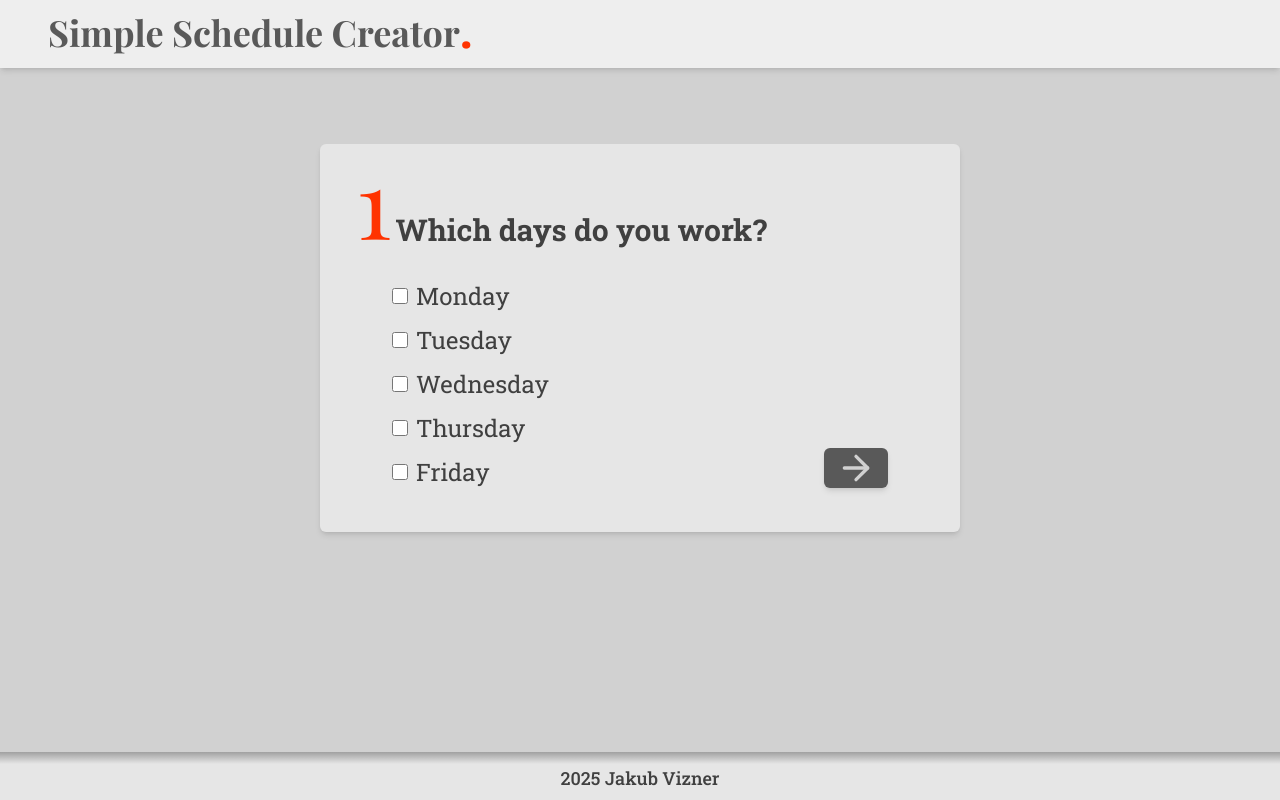
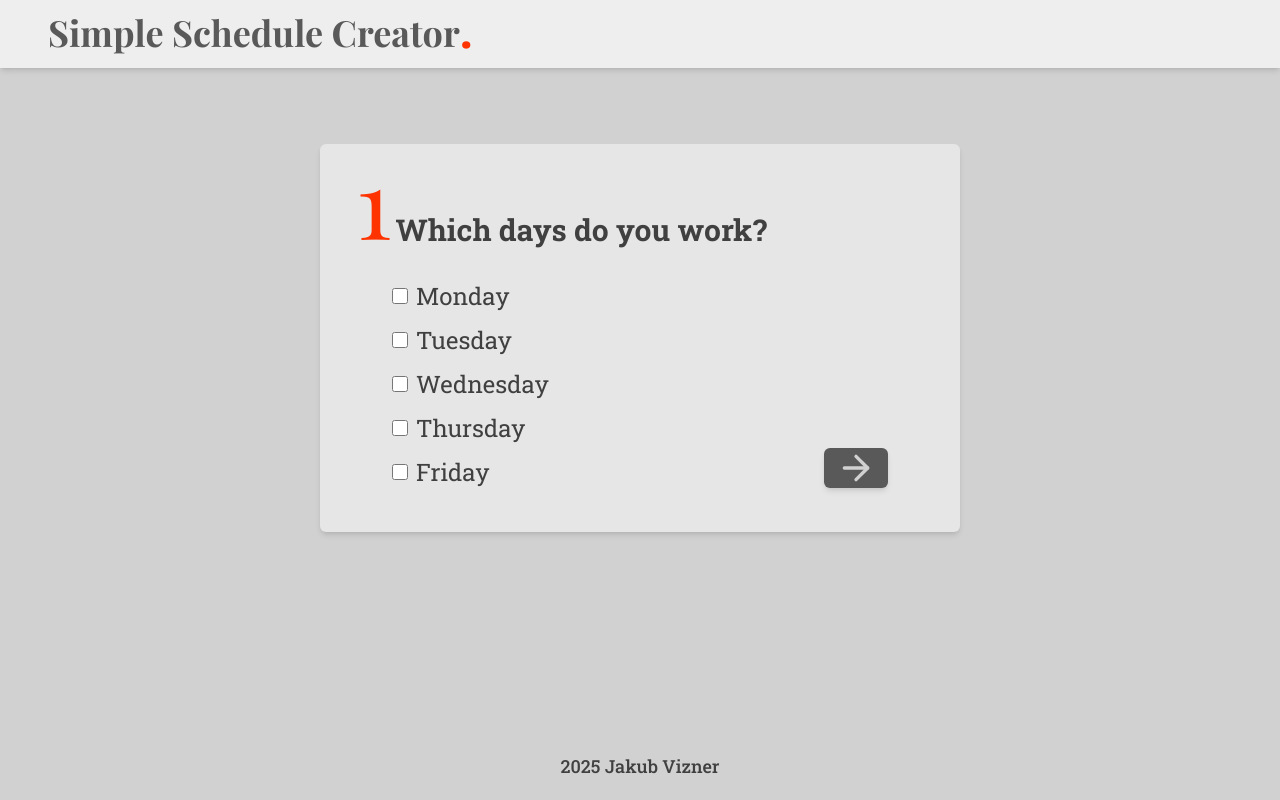
Before and after one commit to w1zny/scheduler, a Next.js app: page / in a window 1280 px wide. Built offline with nearby package versions, Linux system fonts and the light colour scheme; a web font is replaced by a local one.

Commit message:
removed fancy footer

```diff
--- a/src/app/layout.js
+++ b/src/app/layout.js
@@ -27,8 +27,7 @@ export default function RootLayout({ children }) {
       <main className={`flex-grow`}>
         {children}
       </main>
-      <footer className={`flex flex-col items-center justify-between h-12 font-medium text-lg bg-customWhite`}>
-        <div className="w-full h-3 bg-gradient-to-b from-black/30 to-transparent"></div>
+      <footer className={`flex flex-col items-center justify-between h-12 font-medium text-lg bg-transparent`}>
         <p className={`mb-2`}>2025 Jakub Vizner</p>
       </footer>
     </body>
```
